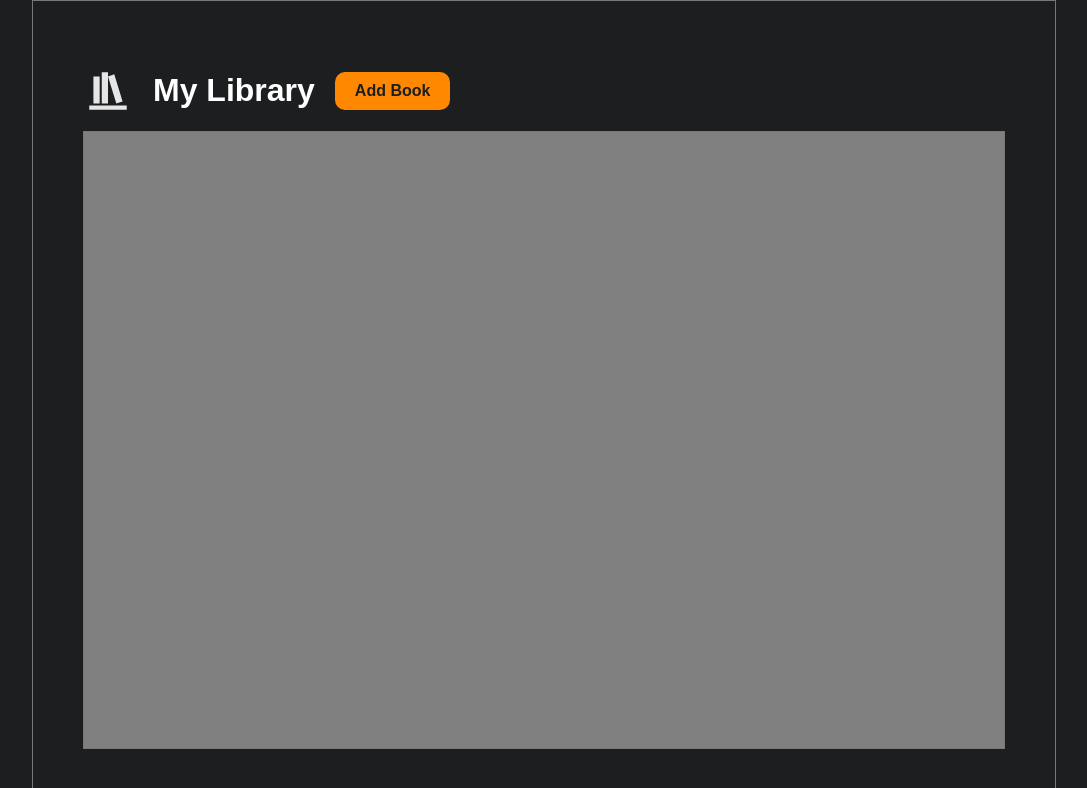
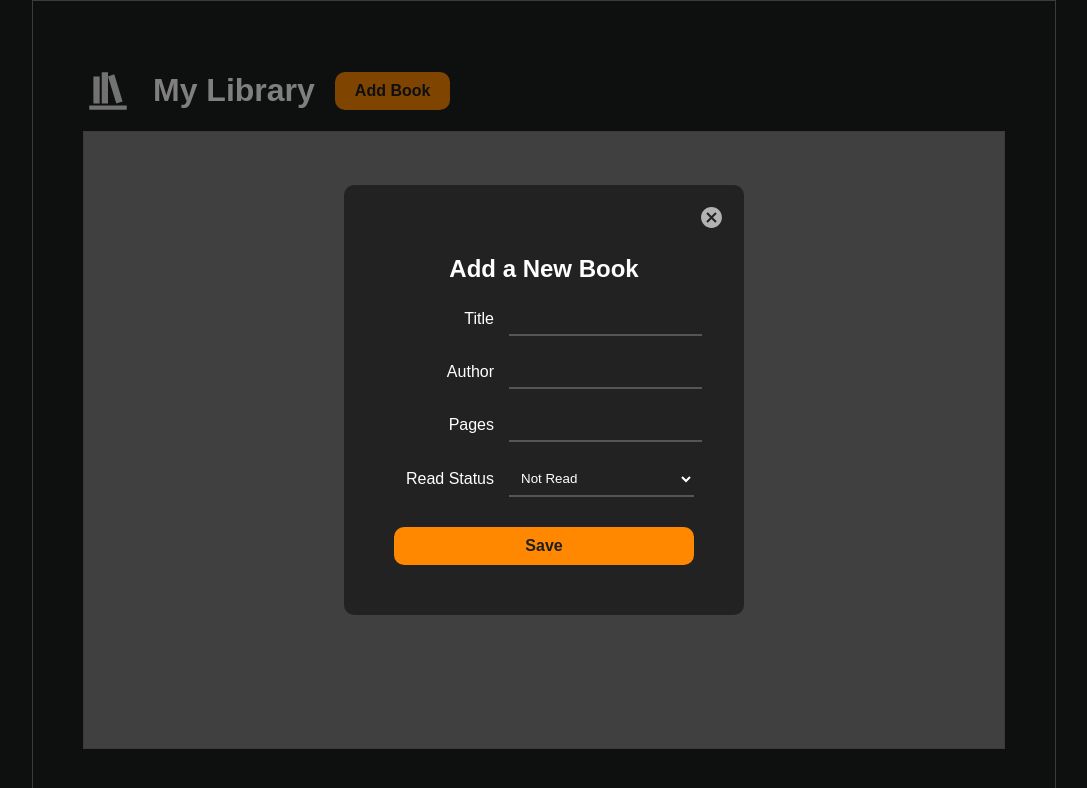
Before and after one commit to Alex-TheResilient/library, a plain HTML site: page index.html in a window 1280 px wide. Both pictures are taken after a click on the button "Add Book". Shown: the top 788 px of the page, without its empty margins (96-1183 px from the left). Drawn offline with Linux system fonts and the light colour scheme.

Commit message:
feat: Add modal for adding new books with close functionality

```diff
--- a/index.html
+++ b/index.html
@@ -7,14 +7,46 @@
     <link rel="stylesheet" href="styles.css" />
   </head>
   <body>
-    <div class="container">
+    <main class="container">
       <header>
         <img src="icons/library.svg" alt="Library Icon" />
         <h1>My Library</h1>
-        <button id="add-book-button">Add Book</button>
+        <button id="add-book">Add Book</button>
       </header>
-      <div class="book-list"></div>
-      <script src="main.js"></script>
+      <section class="book-list"></section>
+    </main>
+    <!-- Modal -->
+    <div id="modal" class="modal hidden">
+      <div class="modal-content">
+        <button class="close-button" id="close-modal">
+          <img src="icons/close-icon.svg" alt="Close form icon" />
+        </button>
+        <h2>Add a New Book</h2>
+        <form id="book-form">
+          <div class="form-group">
+            <label for="title">Title</label>
+            <input type="text" id="title" name="title" required />
+          </div>
+          <div class="form-group">
+            <label for="author">Author</label>
+            <input type="text" id="author" name="author" required />
+          </div>
+          <div class="form-group">
+            <label for="pages">Pages</label>
+            <input type="number" id="pages" name="pages" required />
+          </div>
+          <div class="form-group">
+            <label for="read-status">Read Status</label>
+            <select id="read-status" name="read-status">
+              <option value="not-read">Not Read</option>
+              <option value="reading">Reading</option>
+              <option value="read">Read</option>
+            </select>
+          </div>
+          <button type="submit">Save</button>
+        </form>
+      </div>
     </div>
+    <script src="main.js"></script>
   </body>
 </html>
--- /dev/null
+++ b/main.js
@@ -0,0 +1,33 @@
+// Functionality for book form
+const form = document.querySelector('#book-form');
+
+const myLibrary = [];
+
+function Book(title, author, pages) {
+  if (!new.target) {
+    throw new Error('Book constructor must be called with "new"');
+  }
+
+  this.id = crypto.randomUUID();
+  this.title = title;
+  this.author = author;
+  this.pages = pages;
+  this.read = false;
+  this.info = function () {
+    return `${this.title} by ${this.author}, ${this.pages} pages, ${
+      this.read ? 'read' : 'not read yet'
+    }`;
+  };
+}
+
+function addBookToLibrary() {
+  // take params, create a book then store it in the array
+}
+
+document.querySelector('#add-book').addEventListener('click', () => {
+  document.querySelector('#modal').classList.remove('hidden');
+});
+
+document.querySelector('#close-modal').addEventListener('click', () => {
+  document.querySelector('#modal').classList.add('hidden');
+});
--- a/styles.css
+++ b/styles.css
@@ -8,12 +8,10 @@ body {
   font-family: Arial, sans-serif;
   height: 100vh;
   width: 100vw;
-  display: flex;
-  align-items: center;
-  justify-content: center;
 }
 
-.container {
+main {
+  margin: 0 auto;
   padding: 50px;
   width: 80%;
   height: 100vh;
@@ -42,7 +40,7 @@ h3 {
   font-size: 1.2em;
 }
 
-button {
+header button {
   background-color: #ff8800;
   font-weight: bold;
   color: #1c1e1f;
@@ -53,8 +51,117 @@ button {
   border-radius: 10px;
 }
 
-button:hover {
+header button:hover {
   background-color: #cc7700;
+}
+
+.modal {
+  position: fixed;
+  top: 0;
+  left: 0;
+  width: 100%;
+  height: 100%;
+  background-color: rgba(0, 0, 0, 0.5);
+  display: flex;
+  justify-content: center;
+  align-items: center;
+}
+
+.modal-content {
+  background-color: #222;
+  padding: 50px;
+  border-radius: 10px;
+  width: 400px;
+  color: white;
+  text-align: center;
+  position: relative;
+}
+
+.close-button {
+  background-color: transparent;
+  cursor: pointer;
+  position: absolute;
+  top: 15px;
+  right: 15px;
+  font-size: 1em;
+  border: none;
+  border-radius: 5px;
+  padding: 5px;
+}
+
+.close-button img {
+  width: 25px;
+  height: 25px;
+  filter: invert(0.7);
+}
+.close-button img:hover {
+  filter: invert(1);
+}
+
+form {
+  display: flex;
+  flex-direction: column;
+  gap: 15px;
+}
+
+.form-group {
+  display: flex;
+  align-items: center;
+  gap: 15px;
+  margin-bottom: 5px;
+}
+
+.form-group label {
+  min-width: 100px;
+  text-align: right;
+}
+
+.form-group input {
+  flex: 1;
+  padding: 8px;
+  border: none;
+  background-color: transparent;
+  border-bottom: 2px solid #555;
+  color: white;
+}
+
+.form-group input:focus {
+  outline: none;
+  border-bottom: 2px solid #ff8800;
+}
+
+.form-group select {
+  flex: 1;
+  padding: 8px;
+  border: none;
+  background-color: transparent;
+  border-bottom: 2px solid #555;
+  color: white;
+}
+
+.form-group select:focus {
+  outline: none;
+  border-bottom: 2px solid #ff8800;
+}
+
+#book-form button {
+  background-color: #ff8800;
+  font-weight: bold;
+  color: #1c1e1f;
+  border: none;
+  padding: 10px 20px;
+  cursor: pointer;
+  font-size: 1em;
+  border-radius: 10px;
+  margin-top: 10px;
+}
+
+#book-form button:hover {
+  background-color: #cc7700;
+}
+
+.hidden {
+  display: none;
 }
 
 .book-list {
```
Also changed, not shown: icons/close-icon.svg (added).
